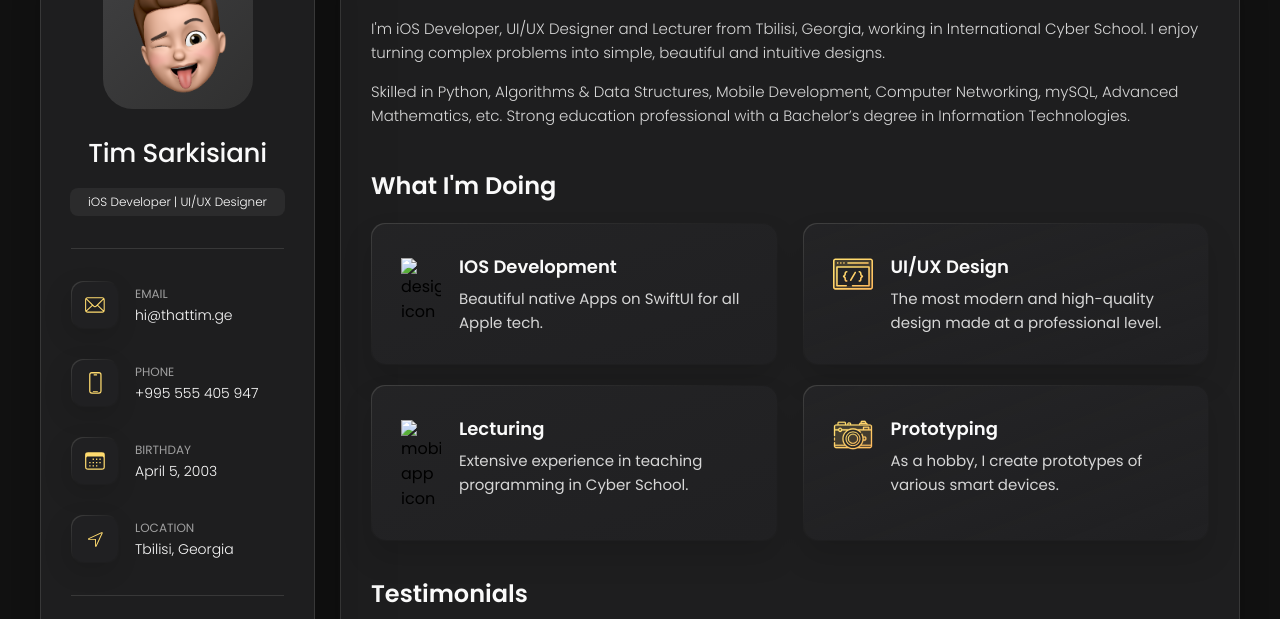
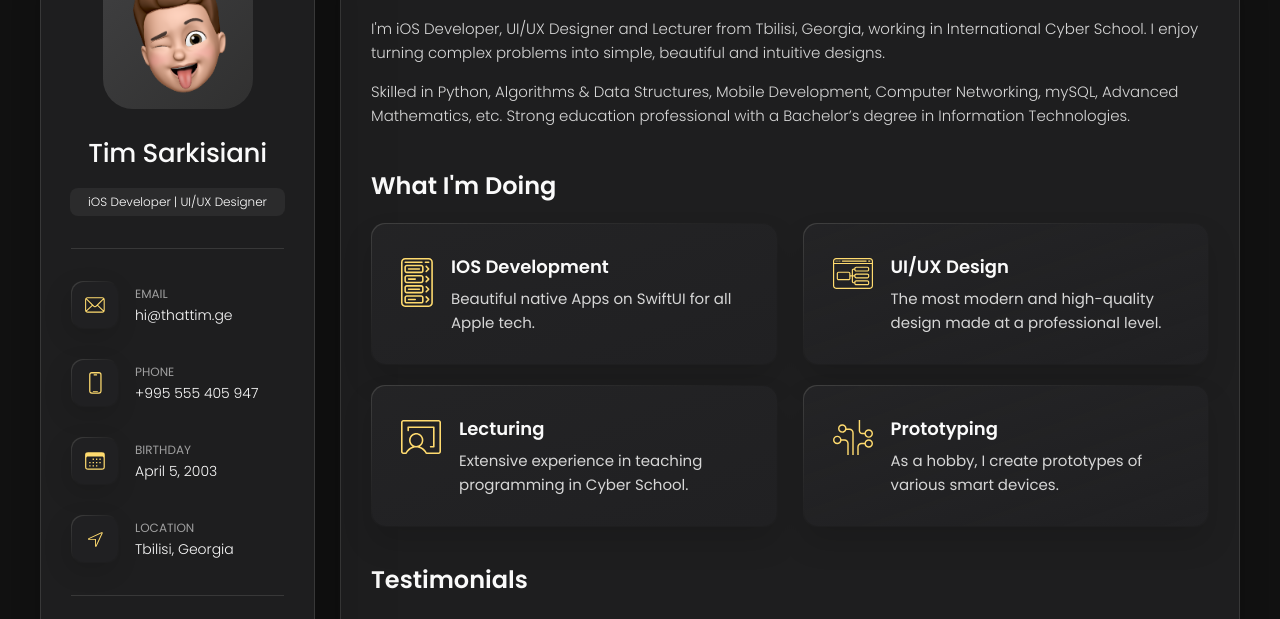
Before and after one commit to timsarkisiani/timsarkisiani.github.io, a plain HTML site: page index.html in a window 1280 px wide. Shown: the part 162-781 px from the top of the page. Drawn offline with nearby package versions, Linux system fonts and the light colour scheme.

Commit message:
Update 1.1.4

```diff
--- a/index.html
+++ b/index.html
@@ -332,8 +332,8 @@
             <li class="service-item">
 
               <div class="service-icon-box">
-                <img src="./assets/images/icon-app-1.svg
-                " alt="design icon" width="40">
+                <img src="./assets/images/apps.svg
+                " alt="apps" width="32">
               </div>
 
               <div class="service-content-box">
@@ -349,7 +349,8 @@
             <li class="service-item">
 
               <div class="service-icon-box">
-                <img src="./assets/images/icon-dev.svg" alt="Web development icon" width="40">
+                <img src="./assets/images/design.svg"
+                alt="design" width="40">
               </div>
 
               <div class="service-content-box">
@@ -365,7 +366,8 @@
             <li class="service-item">
 
               <div class="service-icon-box">
-                <img src="./assets/images/icon-app.svg" alt="mobile app icon" width="40">
+                <img src="./assets/images/lecturing.svg"
+                alt="lecturing" width="40">
               </div>
 
               <div class="service-content-box">
@@ -381,7 +383,8 @@
             <li class="service-item">
 
               <div class="service-icon-box">
-                <img src="./assets/images/icon-photo.svg" alt="camera icon" width="40">
+                <img src="./assets/images/prototyping.svg"
+                alt="Prototyping" width="40">
               </div>
 
               <div class="service-content-box">
```
Also changed, not shown: assets/images/apps.svg (added), assets/images/design.svg (added), assets/images/lecturing.svg (added), assets/images/prototyping.svg (added).
